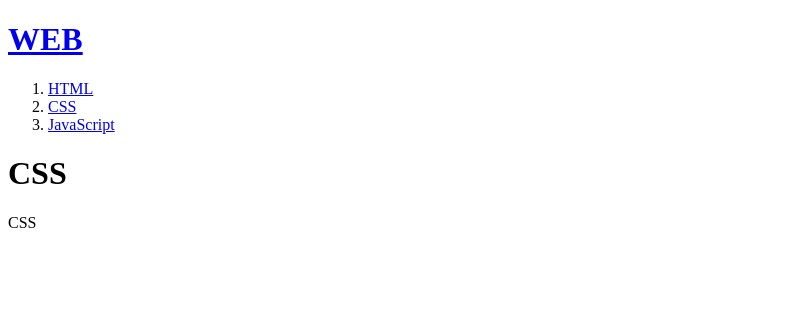
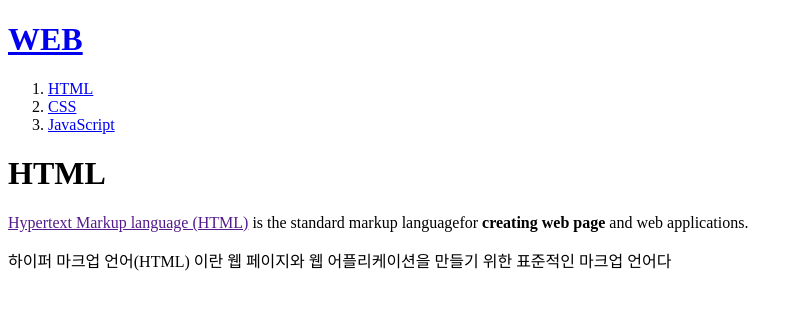
Before and after one commit to sawj44/Test_001, a plain HTML site: page 2.html in a window 1280 px wide. Shown: the whole page, without its empty margins (0-799 px from the left). Drawn offline with Linux system fonts and the light colour scheme.

Commit message:
Revert "Add files via upload"

```diff
--- a/2.html
+++ b/2.html
@@ -13,9 +13,12 @@
   <li><a href="3.html">JavaScript</a></li>
 </ol>
 
-<h1>CSS</h1>
+<h1>HTML</h1>
 
-<p>CSS</p>
+<p><a href="" target="_blank" title="html">Hypertext Markup language (HTML)</a> is the standard markup languagefor <strong>creating web page</strong> and web applications.</p>
 
+<!-- <img src="1.jpg" width="400"> -->
+
+<p>하이퍼 마크업 언어(HTML) 이란 웹 페이지와 웹 어플리케이션을 만들기 위한 표준적인 마크업 언어다 </p>
 </body>
 </html>
```
Also changed, not shown: 3.html (+1 -1 lines), index.html (+5 -2 lines).
